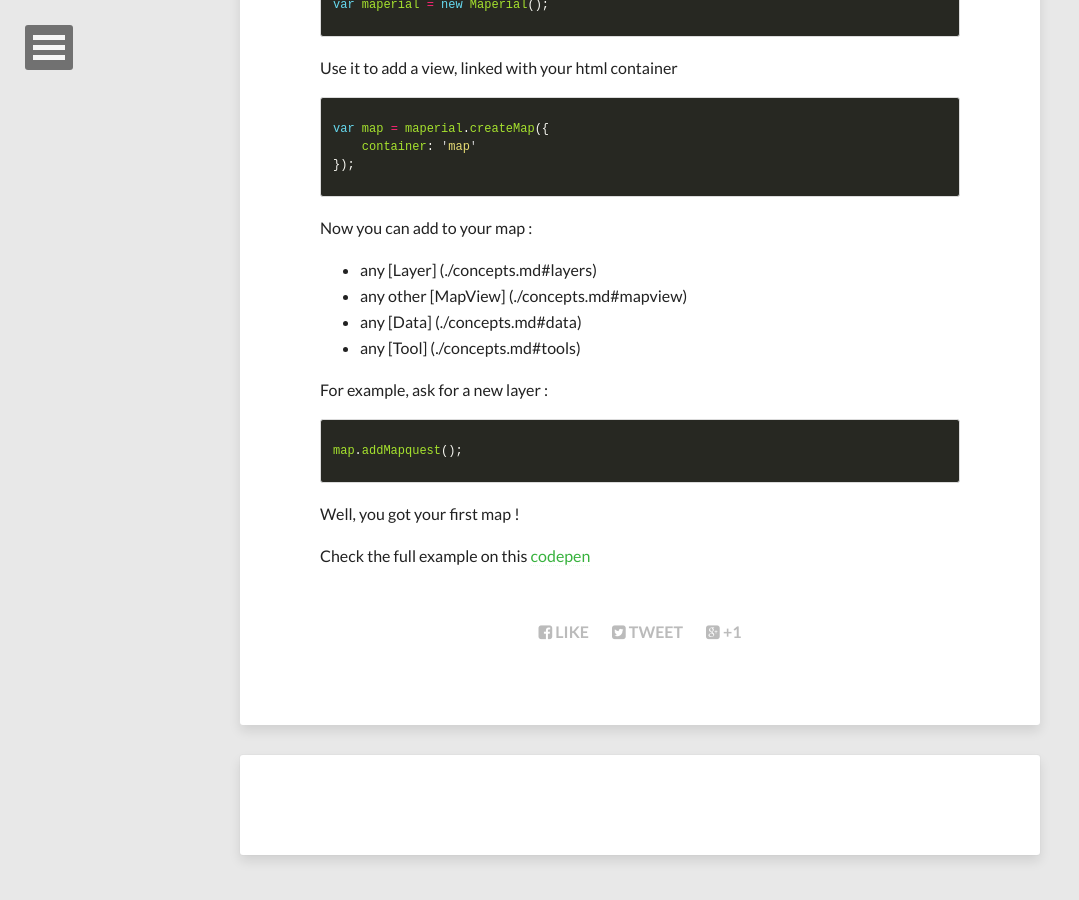
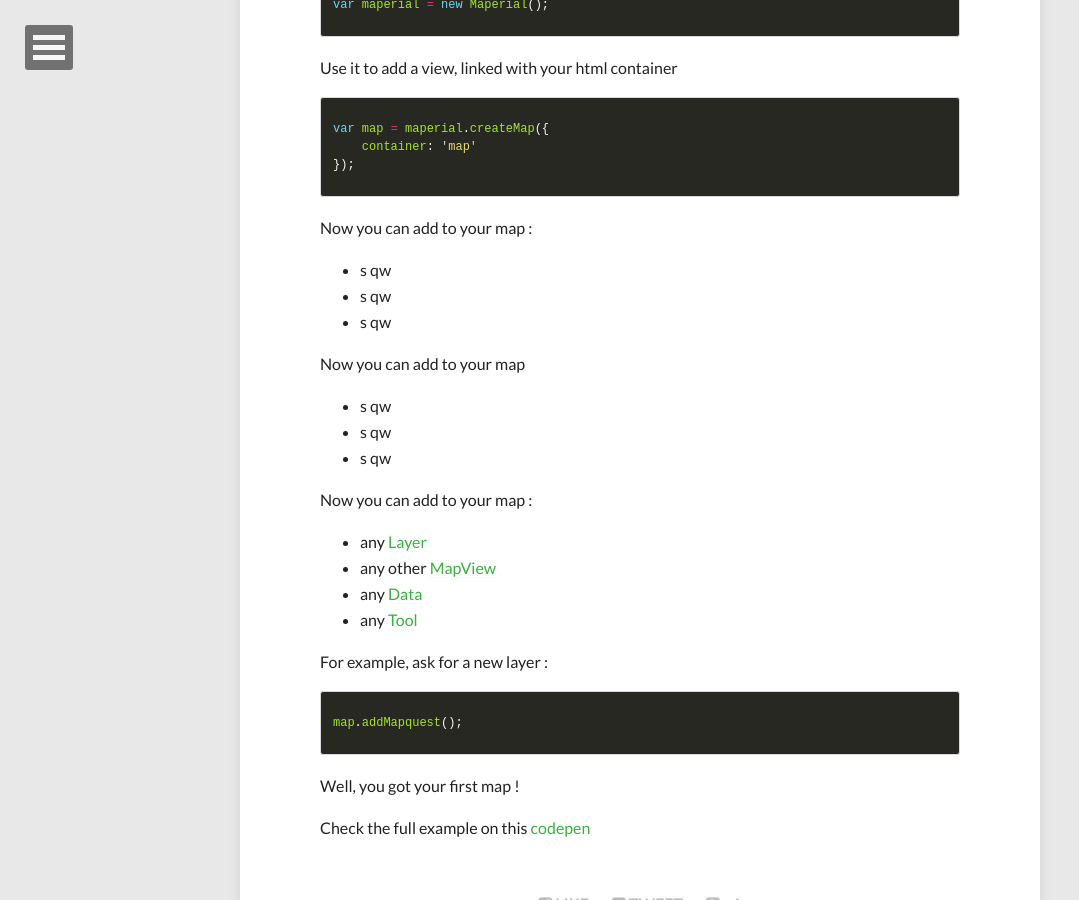
Before and after one commit to maperial/maperial.github.io, a Jekyll site: the page built from getting-started/index.md, in a window 1280 px wide and 900 px high, scrolled down 659 px. Shown: the whole window, without its empty margins (0-1079 px from the left). Built offline with Jekyll 4.4.1, drawn with Linux system fonts in a browser that asks for light colours; nearby versions of some CDN libraries; comment, search, counter and statistics services are not loaded.

Commit message:
getting-started

```diff
--- a/getting-started/index.md
+++ b/getting-started/index.md
@@ -29,10 +29,20 @@ var map = maperial.createMap({
 {% endhighlight %}
 
 Now you can add to your map :
-- any [Layer] (./concepts.md#layers)
-- any other [MapView] (./concepts.md#mapview)
-- any [Data] (./concepts.md#data)
-- any [Tool] (./concepts.md#tools)
+- s qw
+- s qw
+- s qw
+
+Now you can add to your map
+- s qw
+- s qw
+- s qw
+
+Now you can add to your map :
+- any [Layer](/concepts#layers)
+- any other [MapView](./concepts.md#mapview)
+- any [Data](/concepts#data)
+- any [Tool](/concepts#tools)
 
 For example, ask for a new layer :
 {% highlight js %}
```
Also changed, not shown: concepts/index.md (+0 -2 lines).
